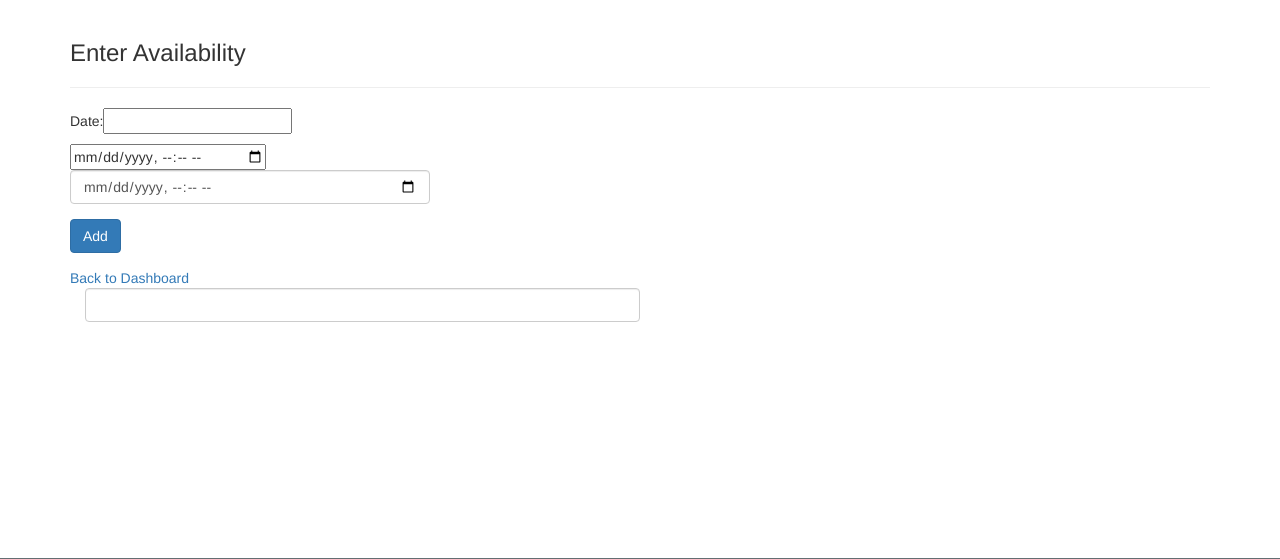
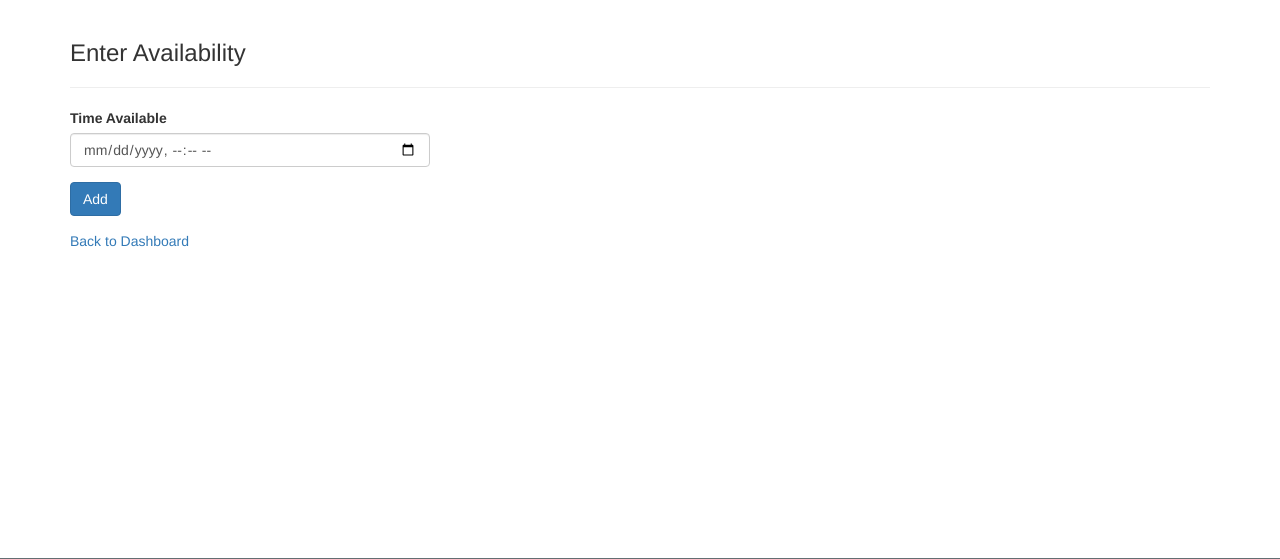
Before and after one commit to vh6908682-art/WA-Will-Clinic, an ASP.NET Core app: page /LawyerAvailability/Create in a window 1280 px wide. Shown: the part 142-701 px from the top of the page. Run offline with ASP.NET Core 8, Linux system fonts and the light colour scheme; the project's own start-up code is not run, and a stand-in starts its controllers and pages; some libraries are stand-ins or nearby versions.

Commit message:
Removed Changes

```diff
--- a/WillClinic/Views/LawyerAvailability/Create.cshtml
+++ b/WillClinic/Views/LawyerAvailability/Create.cshtml
@@ -4,8 +4,6 @@
     ViewData["Title"] = "Create";
     Layout = "~/Views/Shared/_Layout.cshtml";
 }
-
-<script src="https://code.jquery.com/ui/1.10.3/jquery-ui.js"></script>
 
 <h3>Enter Availability</h3>
 <hr />
@@ -14,12 +12,7 @@
         <form asp-action="Create">
             <div asp-validation-summary="ModelOnly" class="text-danger"></div>
             <div class="form-group">
-
-                <!-- This line might not be needed-->
-                <p>Date:<input type="text" id="Dob" class="datefield" asp-for="TimeAvailable" /></p>
-
-                <input id="datetime" asp-for="TimeAvailable" type="datetime-local">
-
+                <label asp-for="TimeAvailable" class="control-label">Time Available</label>
                 <input asp-for="TimeAvailable" class="form-control" />
                 <span asp-validation-for="TimeAvailable" class="text-danger"></span>
             </div>
@@ -33,27 +26,3 @@
 <div>
     <a asp-controller="Lawyer" asp-action="Index">Back to Dashboard</a>
 </div>
-
-<!-- Testing example -->
-<div class="container">
-    <div class="row">
-        <div class='col-sm-6'>
-            <input type='text' class="form-control" id='datetimepicker1' />
-        </div>
-        <!-- -->
-
-        <!-- Scripting tag needed utilze bootstrap -->
-        <script type="text/javascript">
-            $(document).ready(function () {
-                $("#Dob").datepicker({
-                    changeMonth: true,
-                    changeYear: true
-                });
-
-                $('#basicExample').timepicker();
-                $('#datetimepicker1').datetimepicker();
-                $('#datetimepicker4').datetimepicker();
-
-            });
-        </script>
-        <!-- -->
```
